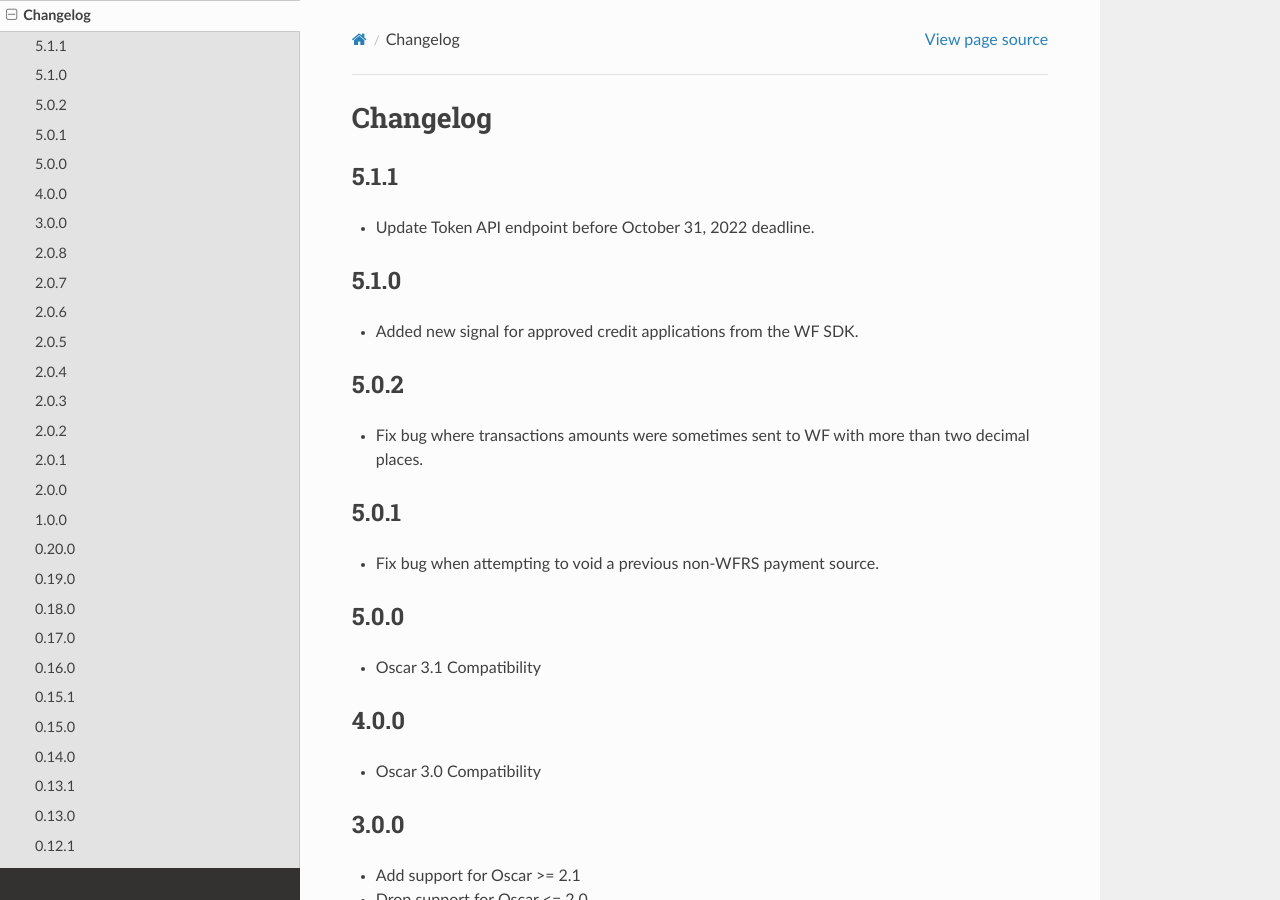
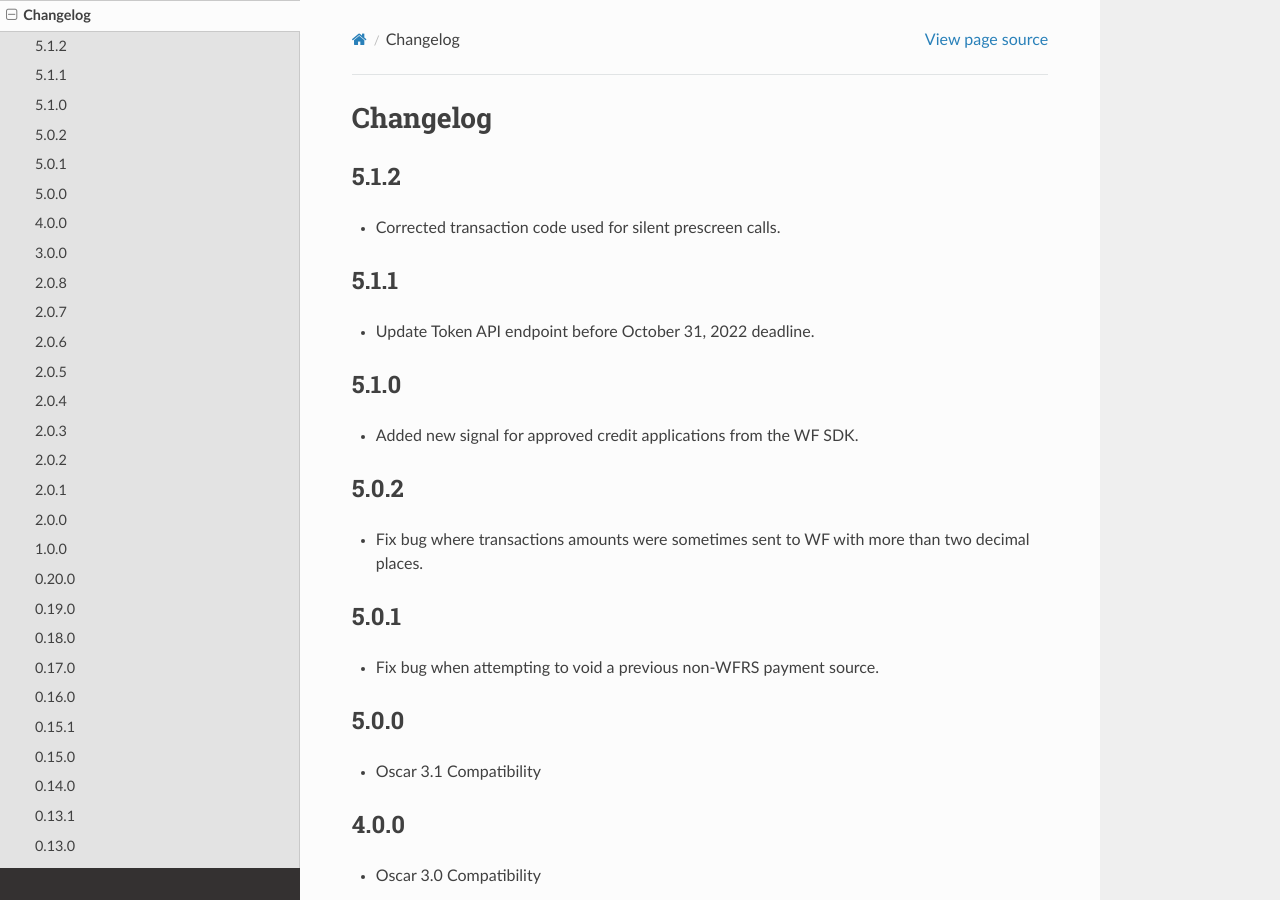
Before and after one commit to thelabnyc/django-oscar-wfrs, a Sphinx documentation site: the page built from docs/changes.rst, in a window 1280 px wide and 900 px high. Built offline with Sphinx 7.4.7 and the Read the Docs theme 2.0.0, drawn with Linux system fonts in a browser that asks for light colours; the version number could not be read and is left out.

Commit message:
Update changelog

```diff
--- a/docs/changes.rst
+++ b/docs/changes.rst
@@ -2,6 +2,10 @@
 
 Changelog
 =========
+
+5.1.2
+------------------
+- Corrected transaction code used for silent prescreen calls.
 
 5.1.1
 ------------------
```
